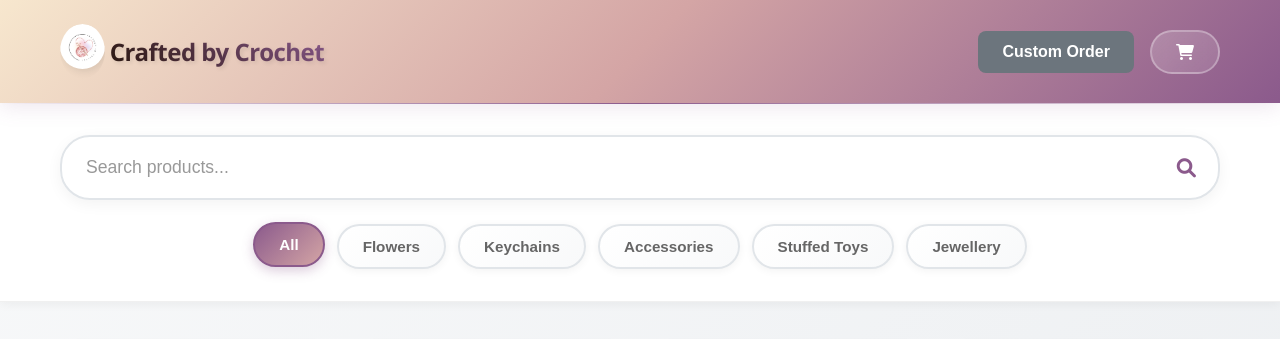
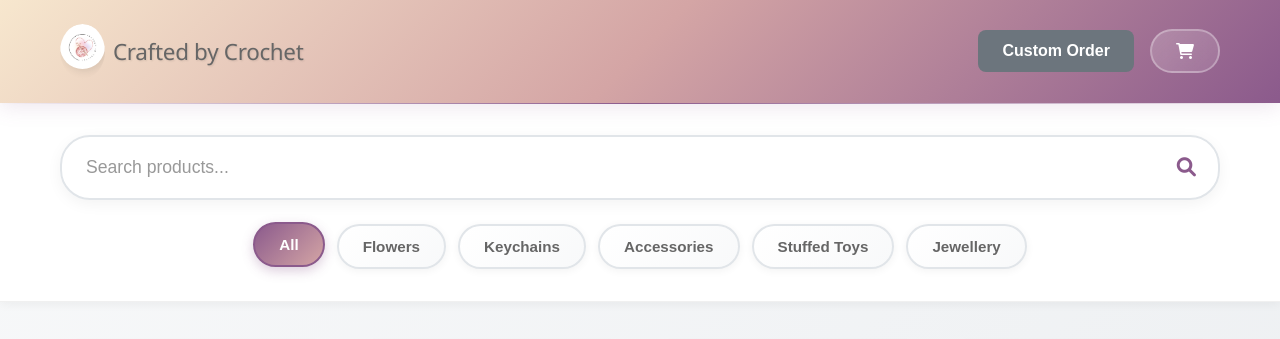
Before and after one commit to omemarizvi/crafted-by-crochet-website, a website: page index.html in a window 1280 px wide. Shown: the top 339 px of the page. Drawn offline with nearby package versions, Linux system fonts and the light colour scheme.

Commit message:
Fix logo text styling and add visual indicators for clickable product images

```diff
--- a/css/style.css
+++ b/css/style.css
@@ -38,14 +38,14 @@ body {
 }
 
 .logo {
-    font-size: 1.5rem;
-    font-weight: 700;
+    font-size: 1.4rem;
+    font-weight: 500;
     font-family: 'Segoe UI', Tahoma, Geneva, Verdana, sans-serif;
-    text-shadow: 2px 2px 4px rgba(0,0,0,0.1);
-    letter-spacing: -0.5px;
+    text-shadow: 1px 1px 2px rgba(0,0,0,0.1);
+    letter-spacing: -0.3px;
     display: flex;
     align-items: center;
-    gap: 0.3rem;
+    gap: 0.5rem;
 }
 
 .logo-img-wrapper {
@@ -61,10 +61,8 @@ body {
 }
 
 .logo-text {
-    background: linear-gradient(45deg, #2C1810, #8B5A8C);
-    -webkit-background-clip: text;
-    -webkit-text-fill-color: transparent;
-    background-clip: text;
+    color: #666;
+    font-weight: 400;
 }
 
 .logo-img {
@@ -327,6 +325,12 @@ body {
     align-items: center;
     justify-content: center;
     padding: 10px;
+    cursor: pointer;
+    transition: opacity 0.3s ease;
+}
+
+.product-image:hover {
+    opacity: 0.9;
 }
 
 .product-image img {
@@ -335,6 +339,7 @@ body {
     object-fit: cover;
     object-position: center;
     transition: transform 0.3s ease;
+    cursor: pointer;
 }
 
 
--- a/js/main.js
+++ b/js/main.js
@@ -390,9 +390,12 @@ class HomePageManager {
 
     // Open product image modal
     openProductImageModal(productName, imageSrc) {
+        console.log('Opening image modal for:', productName, imageSrc);
         const modal = document.getElementById('productImageModal');
         const title = document.getElementById('productImageTitle');
         const img = document.getElementById('productImageFull');
+
+        console.log('Modal elements:', { modal: !!modal, title: !!title, img: !!img });
 
         if (modal && title && img) {
             title.textContent = productName;
@@ -400,6 +403,9 @@ class HomePageManager {
             img.alt = `${productName} - Full Size`;
             modal.style.display = 'block';
             document.body.style.overflow = 'hidden';
+            console.log('Image modal opened successfully');
+        } else {
+            console.error('Could not find modal elements');
         }
     }
 
```
